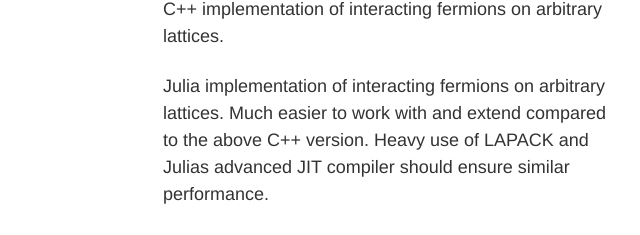
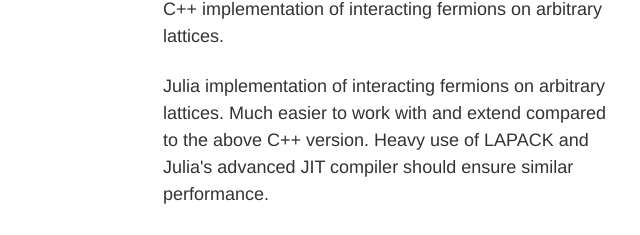
Before and after one commit to pebroecker/pebroecker.github.io, a plain HTML site: page index.html in a window 1280 px wide. Shown: the part 1114-1349 px from the top of the page, 403-1043 px from the left. Drawn offline with Linux system fonts and the light colour scheme.

Commit message:
Modified entry for DQMC.jl

```diff
--- a/index.html
+++ b/index.html
@@ -38,7 +38,7 @@
 
     <tr><td>
 	<a href="https://github.com/pebroecker/DQMC.jl">DQMC.jl</a>
-      </td><td class="description">Julia implementation of interacting fermions on arbitrary lattices. Much easier to work with and extend compared to the above C++ version. Heavy use of LAPACK and Julias advanced JIT compiler should ensure similar performance.</td></tr>
+      </td><td class="description">Julia implementation of interacting fermions on arbitrary lattices. Much easier to work with and extend compared to the above C++ version. Heavy use of LAPACK and Julia's advanced JIT compiler should ensure similar performance.</td></tr>
 
     </table>
 </div>
```
